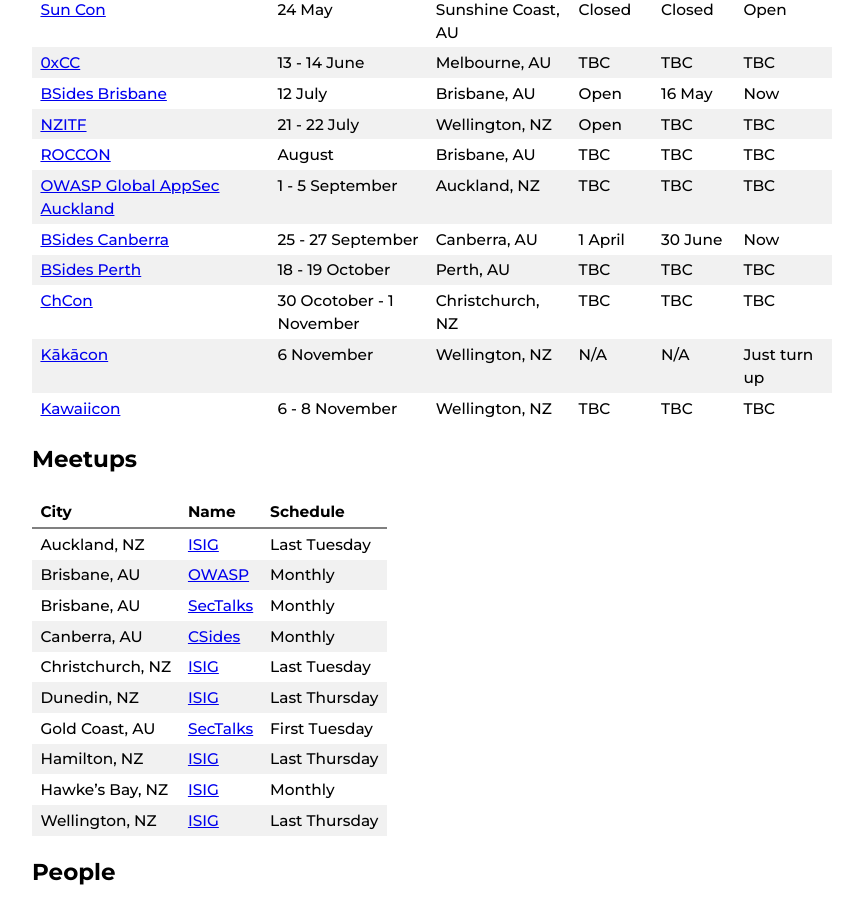
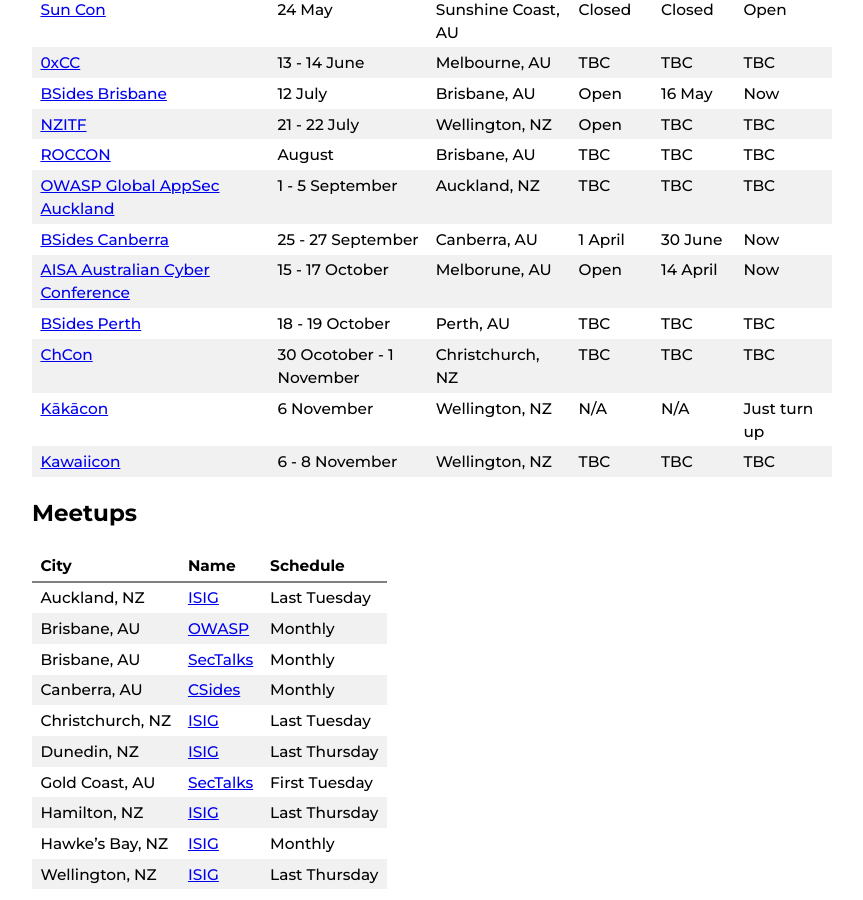
Before and after one commit to nzkarit/downundercons, a Jekyll site: the page built from index.markdown, in a window 1280 px wide and 900 px high, scrolled down 552 px. Shown: the whole window, without its empty margins (208-1071 px from the left). Built offline with Jekyll 4.4.1, drawn with Linux system fonts in a browser that asks for light colours.

Commit message:
Update index.markdown

```diff
--- a/index.markdown
+++ b/index.markdown
@@ -24,6 +24,7 @@ These are a list of hacker/infosec cons and meetups in the NZ and Aussie Area.
 | [ROCCON](https://www.realmsofcyber.com/) | August | Brisbane, AU | TBC | TBC | TBC |
 | [OWASP Global AppSec Auckland](https://appsec.org.nz/conference/) | 1 - 5 September | Auckland, NZ | TBC | TBC | TBC |
 | [BSides Canberra](https://www.bsidesau.com.au/) | 25 - 27 September | Canberra, AU | 1 April | 30 June | Now |
+| [AISA Australian Cyber Conference](https://www.cyberconference.com.au/) | 15 - 17 October | Melborune, AU | Open | 14 April | Now |
 | [BSides Perth](https://bsidesperth.com.au/) | 18 - 19 October | Perth, AU | TBC | TBC | TBC |
 | [ChCon](https://2025.chcon.nz/) | 30 Ocotober - 1 November | Christchurch, NZ | TBC | TBC | TBC |
 | [Kākācon](https://www.kākācon.nz/) | 6 November | Wellington, NZ | N/A | N/A | Just turn up |
```
